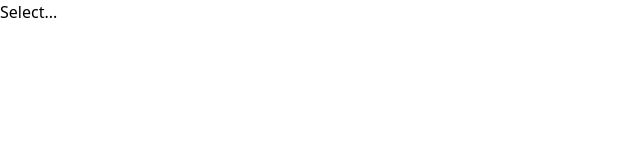
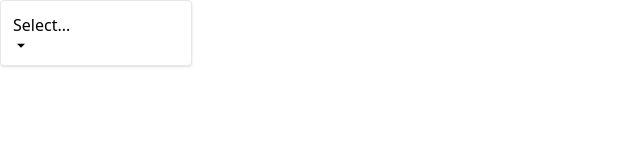
Before and after one commit to MarieR26/react-practice, a React (Create React App) app: page / in a window 1280 px wide. Shown: the top 160 px of the page, without its empty margins (0-640 px from the left). Built offline with nearby package versions, Linux system fonts and the light colour scheme.

Commit message:
dropdown finished

```diff
--- a/src/components/Dropdown.jsx
+++ b/src/components/Dropdown.jsx
@@ -1,36 +1,59 @@
-import { useState } from "react";
+import { useState, useEffect, useRef } from "react";
+import { RiArrowDownSFill, RiArrowUpSFill } from "react-icons/ri";
+import Panel from "./Panel";
 
 const Dropdown = ({ options, value, onChange }) => {
   const [isOpen, setIsOpen] = useState(false);
+  const divEl = useRef();
+
+  useEffect(() => {
+    const handler = (event) => {
+      if (!divEl.current) {
+        return;
+      }
+      // console.log(event.target);
+      if (!divEl.current.contains(event.target)) {
+        setIsOpen(false);
+      }
+    };
+
+    document.addEventListener("click", handler, true);
+    return () => {
+      document.removeEventListener("click", handler);
+    };
+  }, []);
 
   const handleClick = () => {
-    //toggle true/false
     setIsOpen(!isOpen);
   };
 
   const handleOptionClick = (option) => {
     setIsOpen(false);
-    //which event did the user choose:
     onChange(option);
   };
 
   const renderedOptions = options.map((option) => {
     return (
-      <div onClick={() => handleOptionClick(option)} key={option.value}>
+      <div
+        className="hover:bg-sky-100 hover:text-black rounded cursor-pointer p-1"
+        onClick={() => handleOptionClick(option)}
+        key={option.value}
+      >
         {option.label}
       </div>
     );
   });
 
-  //  let content = "Select...";
-  // if (selection) {
-  //   content = selection.label;
-  // }
-
   return (
-    <div>
-      <div onClick={handleClick}>{value?.label || "Select..."}</div>
-      {isOpen && <div>{renderedOptions}</div>}
+    <div ref={divEl} className="w-48 relative">
+      <Panel
+        className="flex justify-between items-center cursor-pointer "
+        onClick={handleClick}
+      >
+        {value?.label || "Select..."}
+        {isOpen ? <RiArrowUpSFill /> : <RiArrowDownSFill />}
+      </Panel>
+      {isOpen && <Panel className="absolute top-full">{renderedOptions}</Panel>}
     </div>
   );
 };
--- /dev/null
+++ b/src/components/Panel.jsx
@@ -0,0 +1,15 @@
+import classNames from "classnames";
+
+const Panel = ({ children, className, ...rest }) => {
+  const finalClassNames = classNames(
+    "border rounded p-3 shadow bg-white w-full",
+    classNames
+  );
+  return (
+    <div {...rest} className={finalClassNames}>
+      {children}
+    </div>
+  );
+};
+
+export default Panel;
```
